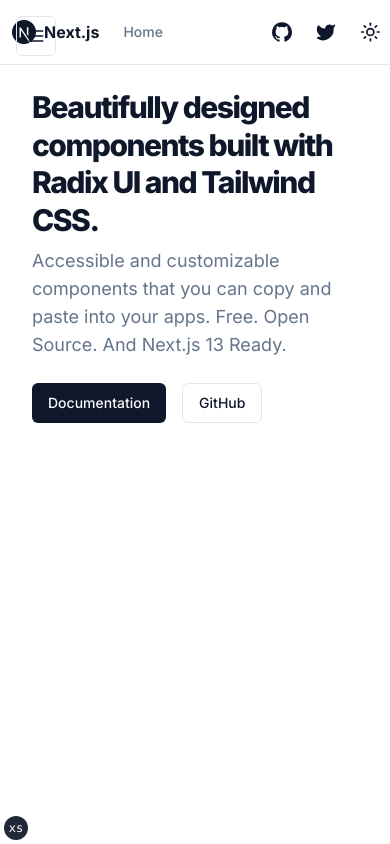
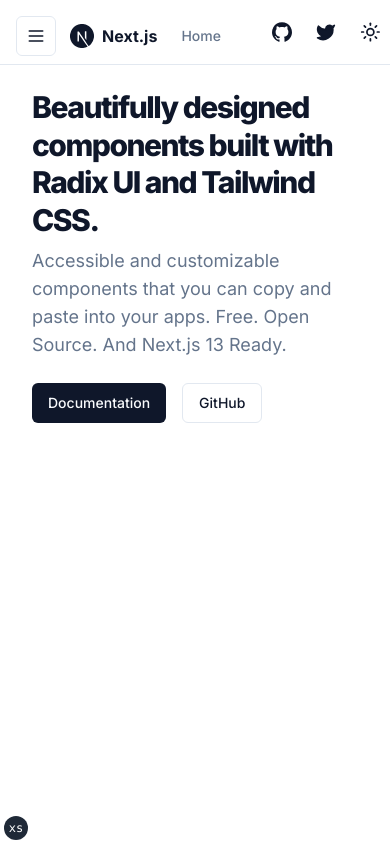
Before and after one commit to devmahmoudi/nextjs-todolist, a Next.js app: page / in a window 390 px wide. Built offline with nearby package versions, Linux system fonts and the light colour scheme.

Commit message:
fix(navbar): app logo and name overlap with sidebar menu button in mobile

```diff
--- a/components/main-nav.tsx
+++ b/components/main-nav.tsx
@@ -12,7 +12,7 @@
 
 export function MainNav({ items }: MainNavProps) {
   return (
-    <div className="flex gap-6 md:gap-10 pl-3">
+    <div className="flex gap-6 md:gap-10 pl-[70px] md:pl-3 pt-2">
       <Link href="/" className="flex items-center space-x-2">
         <Icons.logo className="h-6 w-6" />
         <span className="inline-block font-bold">{siteConfig.name}</span>
```
